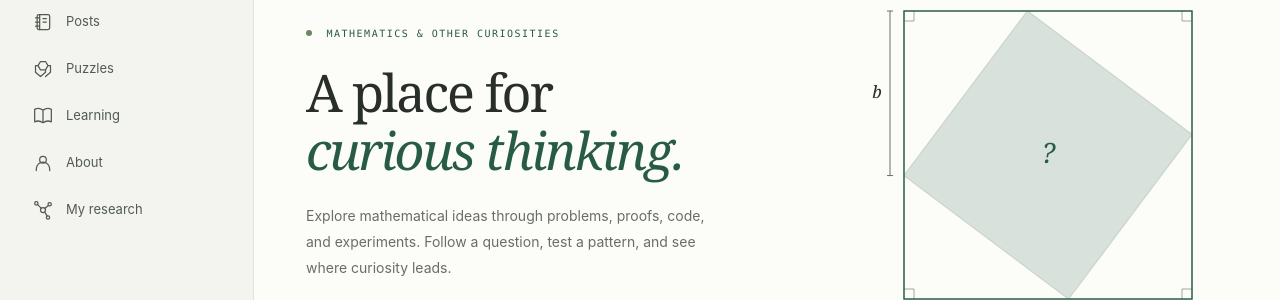
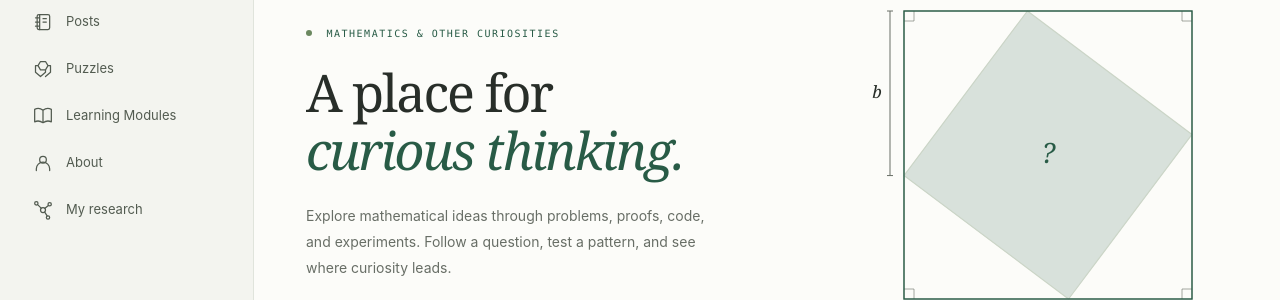
Before and after one commit to Keivan-Mirzaei/Keivan-Mirzaei.github.io, a Jekyll site: the page built from index.html, in a window 1280 px wide. Shown: the part 244-544 px from the top of the page. Built offline with Jekyll 4.4.1, drawn with Linux system fonts in a browser that asks for light colours.

Commit message:
Update navigation title for Learning section to "Learning Modules"

```diff
--- a/_data/navigation.yml
+++ b/_data/navigation.yml
@@ -10,7 +10,7 @@
   url: /puzzles/
   key: puzzles
   icon: puzzle
-- title: Learning
+- title: Learning Modules
   url: /learning/
   key: module
   icon: learning
```
